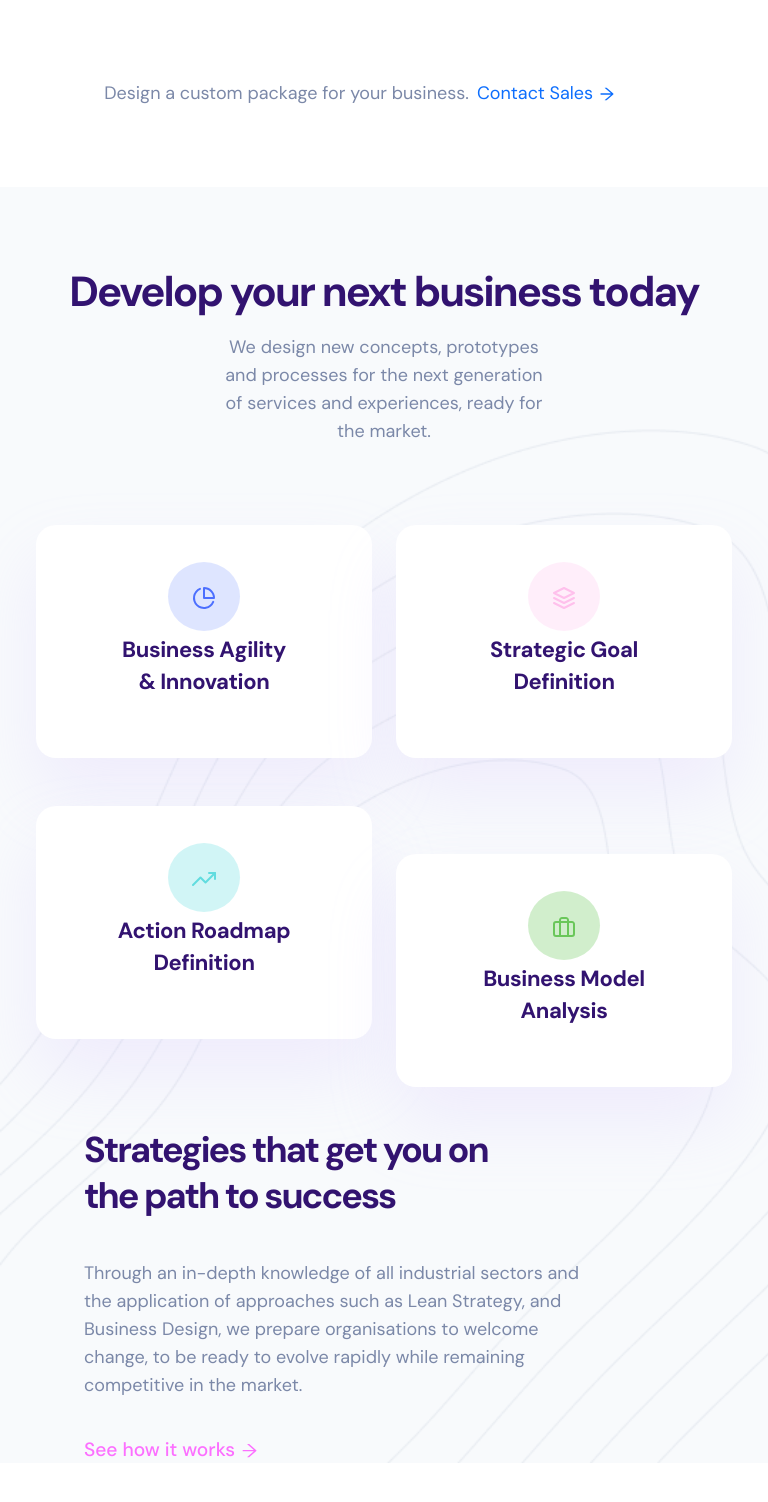
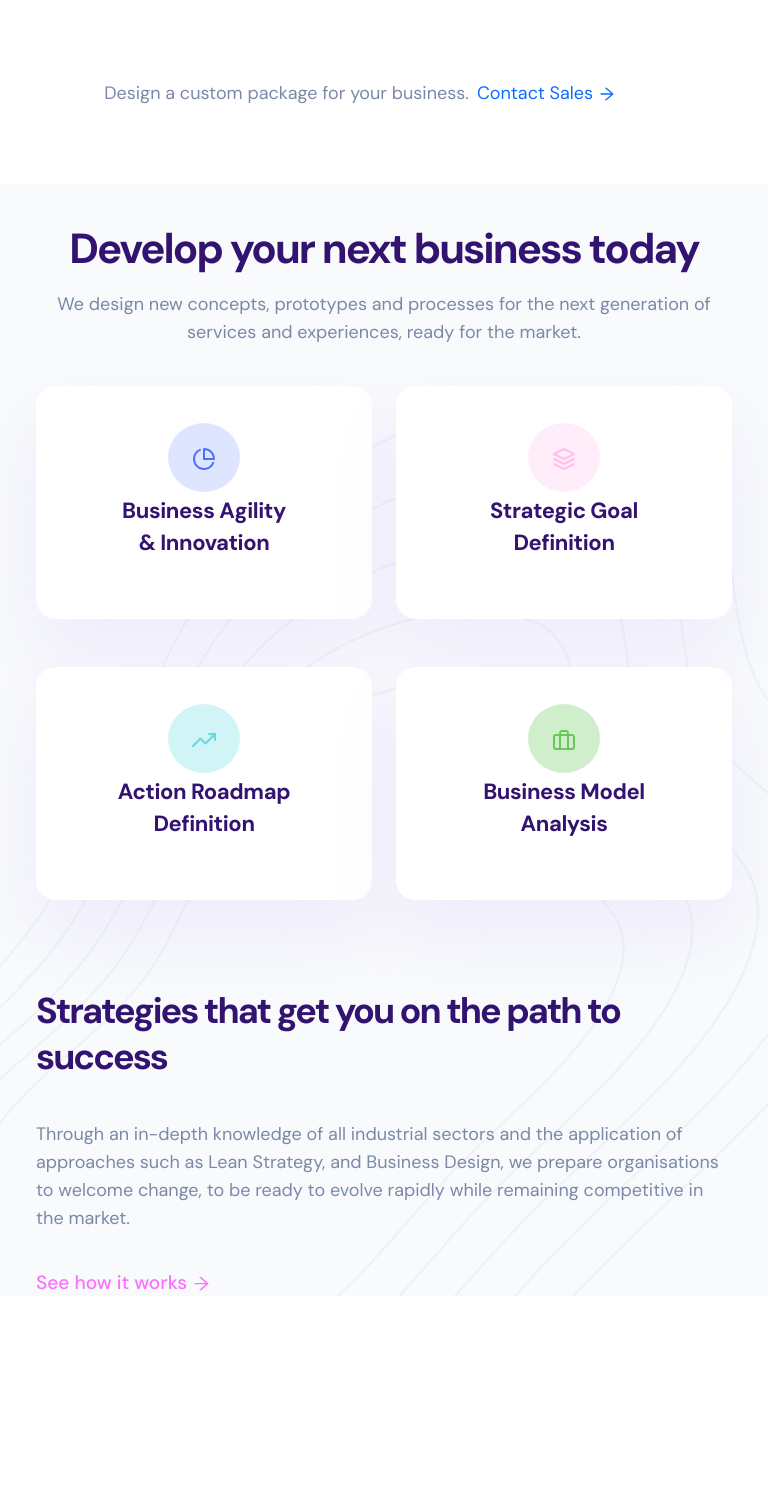
Before and after one commit to Binod69/digi-dolphins, a Next.js app: page / in a window 768 px wide. Shown: the part 4777-6279 px from the top of the page. After the commit the page ends 6089 px from the top, so only its background shows below. Built offline with nearby package versions, Linux system fonts and the light colour scheme.

Commit message:
fixed responsive issue

```diff
--- a/app/Components/Develop/develop.module.css
+++ b/app/Components/Develop/develop.module.css
@@ -46,3 +46,25 @@
     max-width: 100%;
   }
 }
+@media screen and (min-width: 576px) and (max-width: 768px) {
+  .con {
+    margin: 1rem 0;
+  }
+  .articleCon {
+    margin: 2.5rem 0;
+  }
+  .para {
+    max-width: 100%;
+  }
+}
+@media screen and (min-width: 768px) and (max-width: 992px) {
+  .con {
+    margin: 1rem 0;
+  }
+  .articleCon {
+    margin: 2.5rem 0;
+  }
+  .para {
+    max-width: 100%;
+  }
+}
--- a/app/Components/DevelopCard/DevelopCard.tsx
+++ b/app/Components/DevelopCard/DevelopCard.tsx
@@ -127,7 +127,7 @@ const DevelopCard = () => {
                 </div>
               </div>
             </Col>
-            <Col className="mt-5">
+            <Col className="mt-lg-5 mt-md-0 my-5  my-lg-0">
               <div className={styles.cardCon1}>
                 <div className="text-center">
                   <div className="my-lg-5 my-4">
@@ -168,9 +168,9 @@ const DevelopCard = () => {
         </Col>
         <Col
           lg={6}
-          className="d-flex justify-content-center flex-column align-items-center"
+          className=" d-lg-flex justify-content-lg-center flex-lg-column align-items-lg-center"
         >
-          <article className="ms-5">
+          <article className="ms-lg-5">
             <h2 className={styles.title}>
               Strategies that get you on the path to success
             </h2>
--- a/app/Components/DevelopCard/developcard.module.css
+++ b/app/Components/DevelopCard/developcard.module.css
@@ -66,17 +66,21 @@
 }
 
 @media screen and (min-width: 0px) and (max-width: 576px) {
+  .cardCon1 {
+    width: 18rem;
+    margin: 0 auto;
+  }
   .cardTitle {
-    max-width: 70%;
+    max-width: 80%;
     margin: 0 auto;
   }
   .title {
     max-width: 100%;
-    text-align: start;
+    margin: 1.5rem 0;
   }
   .para {
     max-width: 100%;
-    text-align: start;
+    margin: 1.5rem 0;
   }
 }
 
@@ -85,4 +89,22 @@
     max-width: 67%;
     margin: 0 auto;
   }
+  .title {
+    max-width: 100%;
+  }
+  .para {
+    max-width: 100%;
+  }
 }
+@media screen and (min-width: 768px) and (max-width: 992px) {
+  .cardTitle {
+    max-width: 67%;
+    margin: 0 auto;
+  }
+  .title {
+    max-width: 100%;
+  }
+  .para {
+    max-width: 100%;
+  }
+}
```
